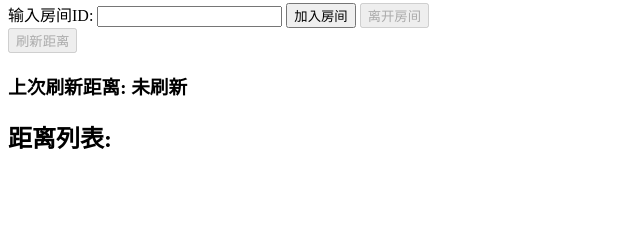
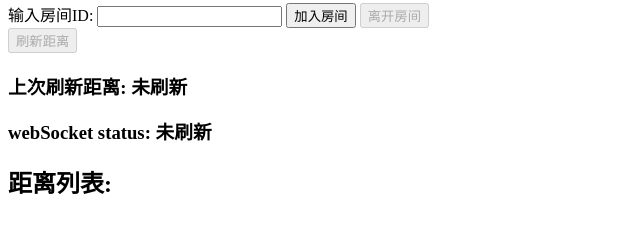
Before and after one commit to james016/distance, a website: page src/index.html in a window 1280 px wide. Shown: the part 87-320 px from the top of the page, without its empty margins (0-640 px from the left). Drawn offline with Linux system fonts and the light colour scheme.

Commit message:
Update index.html

```diff
--- a/src/index.html
+++ b/src/index.html
@@ -18,10 +18,14 @@
         <h3>上次刷新距离: <span id="lastRefreshTime">未刷新</span></h3>
     </div>
     <div>
+        <h3>webSocket status: <span id="ws_status">未刷新</span> </h3>
+    </div>
+    <div>
         <h2>距离列表:</h2>
         <ul id="distanceList"></ul>
     </div>
 
+
     <script src="client.js"></script>
 </body>
 </html>
```
